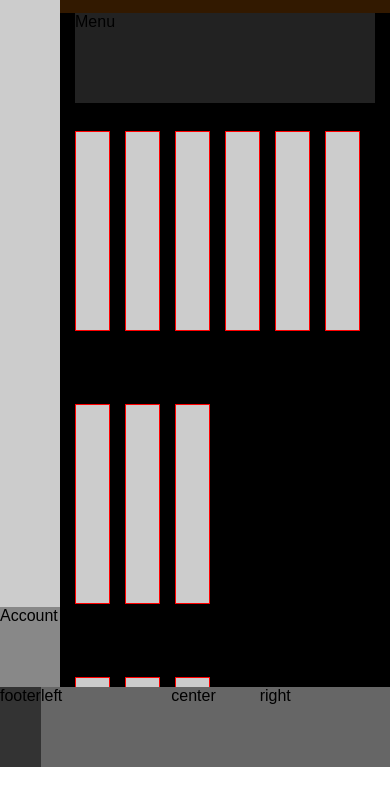
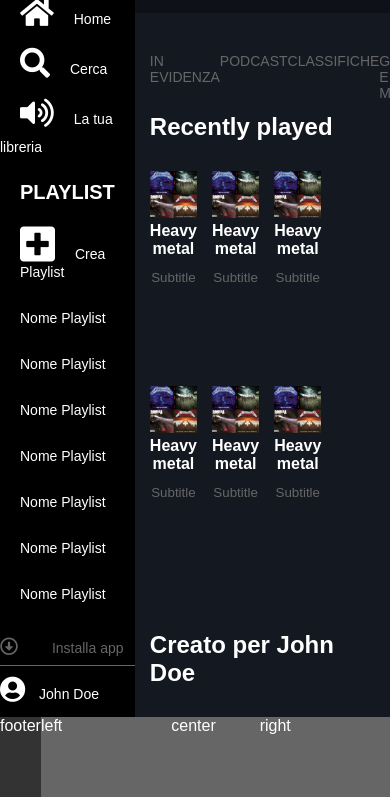
Before and after one commit to ilariaGalliano/html-css-spotifyweb, a plain HTML site: page index.html in a window 390 px wide. Shown: the part 77-874 px from the top of the page. Before the commit the page ends 844 px from the top, so only its background shows below. Drawn offline with Linux system fonts and the light colour scheme.

Commit message:
Html-css-spotifyweb struttura parziale
Parziale - non responsive

```diff
--- a/css/style.css
+++ b/css/style.css
@@ -6,14 +6,25 @@
 }
 body{
   font-family: sans-serif;
+  color: #fff;
 }
-
+a{
+  color:#fff;
+  text-decoration: none;
+  font-size: 14px;
+}
+.text-center{
+  text-align: center;
+}
 /* App Styles */
 .container{
   height: 100vh;
   background: lightblue;
   display: flex;
   flex-direction: column;
+}
+.playlist{
+  margin: 20px;
 }
 
 /* Top */
@@ -27,15 +38,55 @@ body{
   flex-basis: 230px;
   display: flex;
   flex-direction: column;
-  background: green;
+  background: #000000;
 }
 .sidebar-top{
   flex-grow: 1;
-  background: #ccc;
+}
+.logo{
+  max-width: 180px;
+  padding: 15px;
+}
+.sidebar-top ul li a i{
+  font-size: 30px;
+  margin: 10px 20px;
 }
 .sidebar-bottom{
   height: 80px;
-  background: #888;
+}
+.playlist ul li{
+  list-style: none;
+  padding: 15px 0;
+  font-size: 14px;
+}
+.playlist-bold{
+  font-size: 20px;
+  margin: 25px 0 5px;
+  font-weight: bold;
+  text-transform: uppercase;
+}
+.playlist .fa-plus-square{
+  font-size: 40px;
+  padding: 0;
+  margin:0;
+  margin-right: 20px;
+}
+.installa-app i,
+.installa-app a{
+  color: #666666;
+}
+.installa-app{
+  border-bottom: 1px solid #666666;
+}
+.fa-arrow-alt-circle-down{
+  font-size: 18px;
+  margin-right: 30px;
+  margin-bottom: 10px;
+}
+.fa-user-circle{
+  padding-right: 10px;
+  margin-top: 10px;
+  font-size: 26px;
 }
 /* Scrollable */
 .nav{
@@ -44,8 +95,19 @@ body{
   left: 0;
   width: 100%;
   height: 90px;
-  background: rgba(100, 50, 0, 0.5);
+  background:rgba(8, 11, 17, 0.5);
   z-index: 1;
+}
+.btn{
+  position: absolute;
+  right: 0;
+  top: 0;
+  border-radius: 25px;
+  margin: 20px;
+  padding: 10px 30px;
+  color:#fff;
+  background: #080b11;
+  border-color: #fff;
 }
 .general-text .scrollable{
   position: absolute;
@@ -54,7 +116,7 @@ body{
   width: 100%;
   height: 100%;
   overflow-y: auto;
-  background: #000;
+  background: #141921;
   padding: 90px 15px 30px;
 }
 /* General */
@@ -65,10 +127,25 @@ body{
 }
 .general-menu{
   height: 90px;
-  background: #222;
+  background: #141921;
+  margin-bottom: 10px;
+}
+.menu{
+  display: flex;
+  flex-direction: row;
+  justify-content: space-around;
+}
+.general-menu ul li{
+  font-size: 14px;
+  margin-top: 40px;
+  list-style: none;
+  text-transform: uppercase;
+  color: #666666;
 }
 .general-category{
-  /*height:400px;*/
+  margin-bottom: 30px;
+}
+.general-category h2{
   margin-bottom: 30px;
 }
 .album-list{
@@ -76,13 +153,24 @@ body{
   flex-wrap: wrap;
   list-style: none;
 }
-.album-list .album{
+.album-list .album {
   flex-basis: calc(100% / 6 - 15px);
   margin-right: 15px;
   margin-bottom: 15px;
-  border: 1px solid red;
   height: 200px;
-  background: #ccc;
+}
+.album-list h4{
+  margin-bottom: 10px;
+}
+.album-list small{
+  color: #666666;
+}
+
+.album-list .album img{
+  max-width: 100%;
+}
+.circle{
+  border-radius: 50%;
 }
 
 /* bottom */
--- a/index.html
+++ b/index.html
@@ -17,58 +17,128 @@
         <!--side-bar-->
         <aside class="sidebar">
           <div class="sidebar-top">
-            Logo e Nav
+            <img class="logo" src="./img/logo.svg" alt="">
+            <ul>
+              <li>
+                <a href="#"><i class="fas fa-home"></i>Home</a>
+              </li>
+              <li>
+                <a href="#"><i class="fas fa-search"></i>Cerca</a>
+              </li>
+              <li>
+                <a href="#"><i class="fas fa-volume-up"></i>La tua libreria</a>
+              </li>
+            </ul>
+            <div class="playlist">
+              <h2 class="playlist-bold">Playlist</h2>
+              <ul>
+                <li>
+                  <a href="#"><i class="fas fa-plus-square"></i>Crea Playlist</a>
+                </li>
+                <li>Nome Playlist</li>
+                <li>Nome Playlist</li>
+                <li>Nome Playlist</li>
+                <li>Nome Playlist</li>
+                <li>Nome Playlist</li>
+                <li>Nome Playlist</li>
+                <li>Nome Playlist</li>
+              </ul>
+            </div>
           </div>
           <div class="sidebar-bottom">
-            Account
+            <div class="installa-app">
+              <a href="#">
+                <i class="far fa-arrow-alt-circle-down"></i>
+                Installa app
+              </a>
+            </div>
+            <div class="account">
+              <a href="#">
+                <i class="fas fa-user-circle"></i>
+                John Doe
+              </a>
+            </div>
           </div>
         </aside>
 
         <!--general-->
           <div class="general-text">
             <div class="nav">
-              nav
+              <button class="btn"type="button" name="button">EFFETTUA L'UPGRADE</button>
             </div>
             <div class="scrollable">
               <nav class="general-menu">
-                Menu
+                <ul class="menu">
+                  <li>In evidenza</li>
+                  <li>Podcast</li>
+                  <li>Classifiche</li>
+                  <li>Generi e mood</li>
+                  <li>Nuove uscite</li>
+                  <li>Scopri</li>
+                </ul>
               </nav>
               <section class="general-category">
-                <h2>Category title</h2>
+                <h2>Recently played</h2>
                 <ul class="album-list">
-                  <li class="album">
+                  <li class="album text-center">
+                    <img src="./img/metal_lifting.jpg" alt="">
+                    <h4>Heavy metal</h4>
+                    <small>Subtitle</small>
                   </li>
-                  <li class="album">
+                  <li class="album text-center">
+                    <img src="./img/metal_lifting.jpg" alt="">
+                    <h4>Heavy metal</h4>
+                    <small>Subtitle</small>
                   </li>
-                  <li class="album">
+                  <li class="album text-center">
+                    <img src="./img/metal_lifting.jpg" alt="">
+                    <h4>Heavy metal</h4>
+                    <small>Subtitle</small>
                   </li>
-                  <li class="album">
+                  <li class="album text-center">
+                    <img src="./img/metal_lifting.jpg" alt="">
+                    <h4>Heavy metal</h4>
+                    <small>Subtitle</small>
                   </li>
-                  <li class="album">
+                  <li class="album text-center">
+                    <img src="./img/metal_lifting.jpg" alt="">
+                    <h4>Heavy metal</h4>
+                    <small>Subtitle</small>
                   </li>
-                  <li class="album">
+                  <li class="album text-center">
+                    <img src="./img/metal_lifting.jpg" alt="">
+                    <h4>Heavy metal</h4>
+                    <small>Subtitle</small>
                   </li>
                 </ul>
               </section>
               <section class="general-category">
-                <h2>Category title</h2>
+                <h2>Creato per John Doe</h2>
                 <ul class="album-list">
-                  <li class="album">
+                  <li class="album text-center">
+                    <img src="./img/metal_lifting.jpg" alt="">
+                    <h4>Heavy metal</h4>
+                    <small>Subtitle</small>
                   </li>
-                  <li class="album">
-                  </li>
-                  <li class="album">
+                  <li class="album text-center">
+                    <img src="./img/metal_lifting.jpg" alt="">
+                    <h4>Heavy metal</h4>
+                    <small>Subtitle</small>
                   </li>
                 </ul>
               </section>
               <section class="general-category">
-                <h2>Category title</h2>
+                <h2>Artisti più popolari</h2>
                 <ul class="album-list">
-                  <li class="album">
+                  <li class="album text-center">
+                    <img class="circle" src="./img/metal_lifting.jpg" alt="">
+                    <h4>Heavy metal</h4>
+                    <small>Subtitle</small>
                   </li>
-                  <li class="album">
-                  </li>
-                  <li class="album">
+                  <li class="album text-center">
+                    <img class="circle" src="./img/metal_lifting.jpg" alt="">
+                    <h4>Heavy metal</h4>
+                    <small>Subtitle</small>
                   </li>
                 </ul>
               </section>
```
